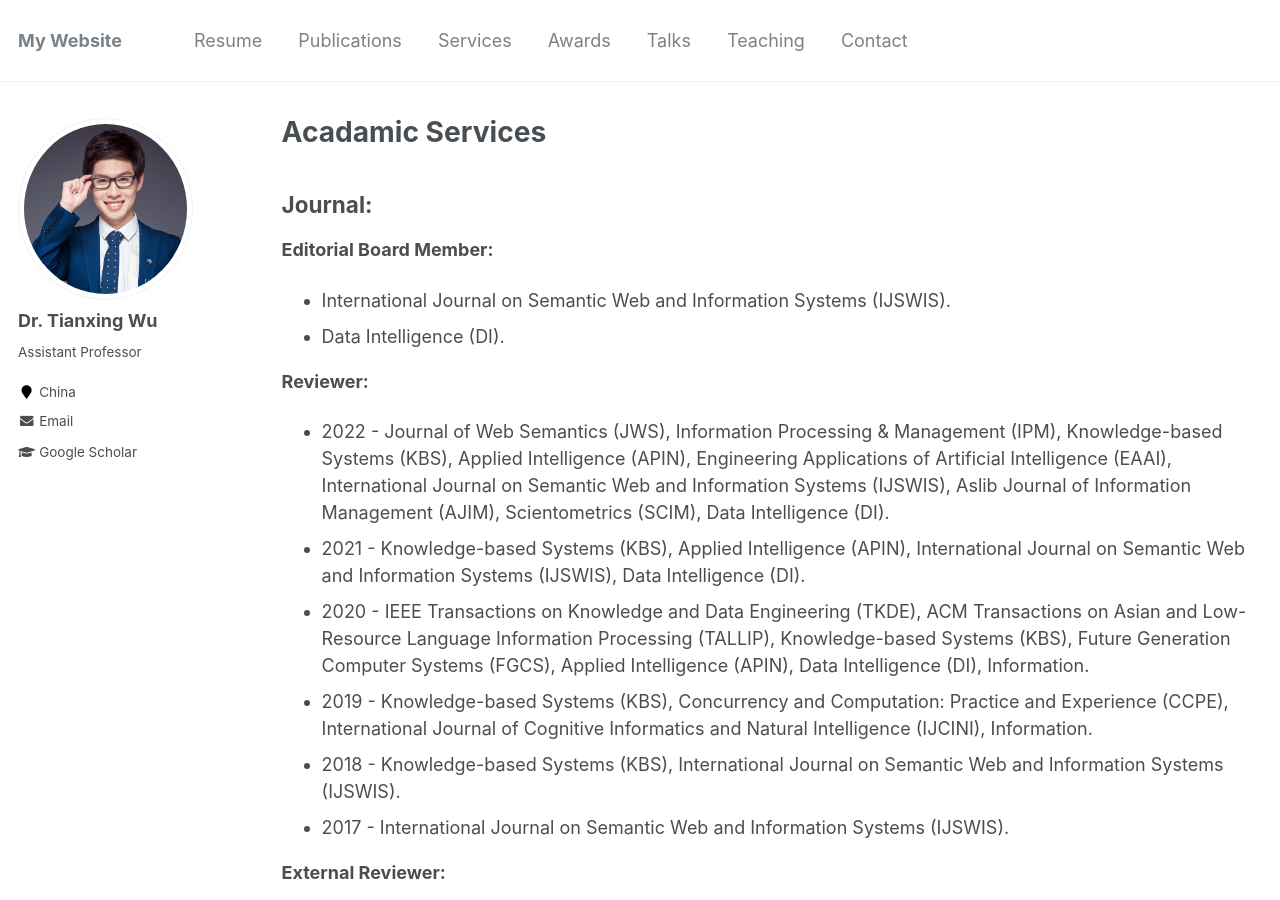
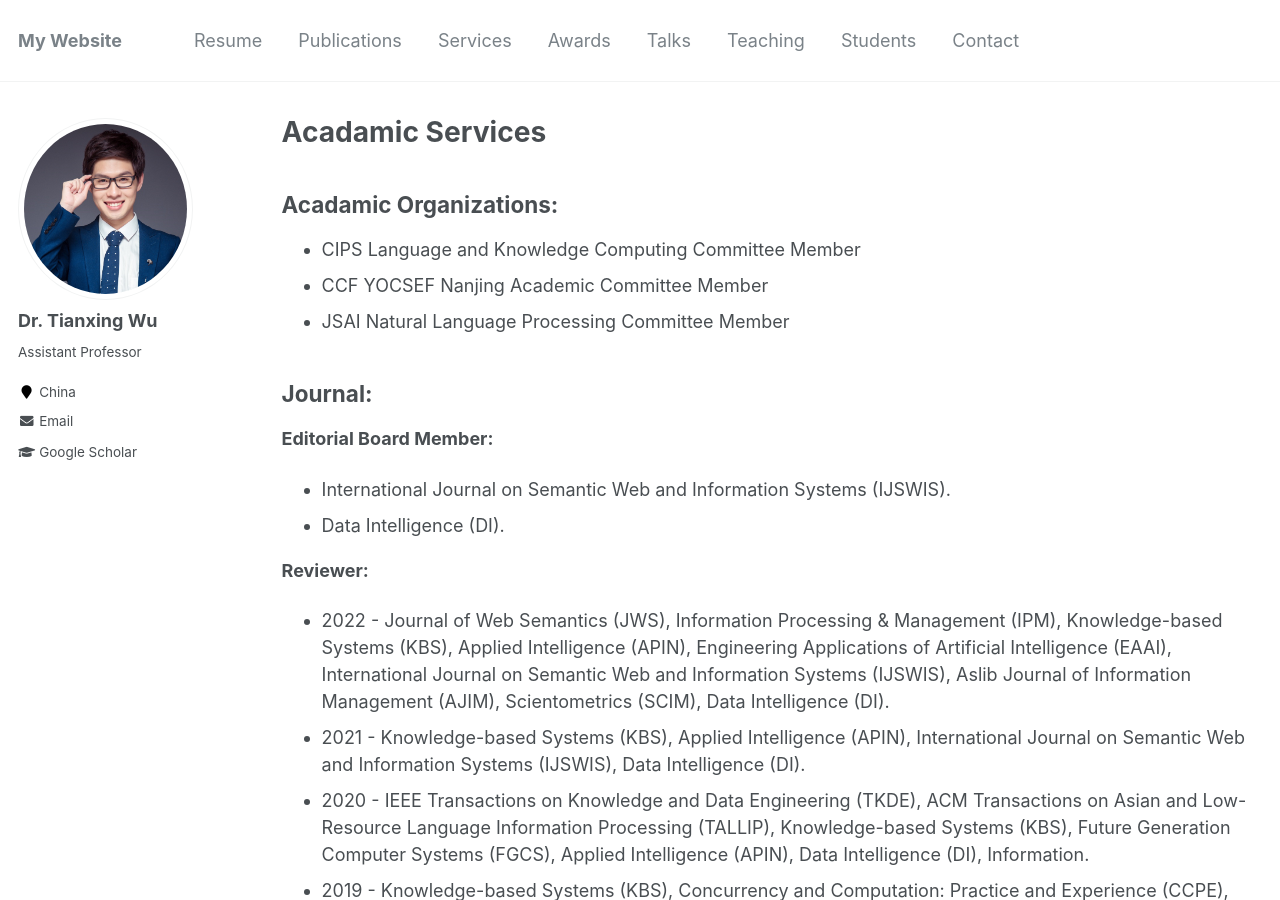
Before and after one commit to tianxing-wu/tianxing-wu.github.io, a Jekyll site: the page built from _pages/services.md, in a window 1280 px wide and 900 px high. Built offline with Jekyll 4.4.1, drawn with Linux system fonts in a browser that asks for light colours.

Commit message:
info update

```diff
--- a/_data/navigation.yml
+++ b/_data/navigation.yml
@@ -18,5 +18,8 @@ main:
   - title: "Teaching"
     url: /teaching/
 
+  - title: "Students"
+    url: /students/
+
   - title: "Contact"
     url: /contact/
--- a/_pages/services.md
+++ b/_pages/services.md
@@ -4,6 +4,10 @@ title: "Acadamic Services"
 permalink: /services/
 author_profile: true
 ---
+## Acadamic Organizations:
+* CIPS Language and Knowledge Computing Committee Member
+* CCF YOCSEF Nanjing Academic Committee Member
+* JSAI Natural Language Processing Committee Member
 
 ## Journal:
 **Editorial Board Member:**
```
Also changed, not shown: _pages/students.md (added, +24 -0 lines).
